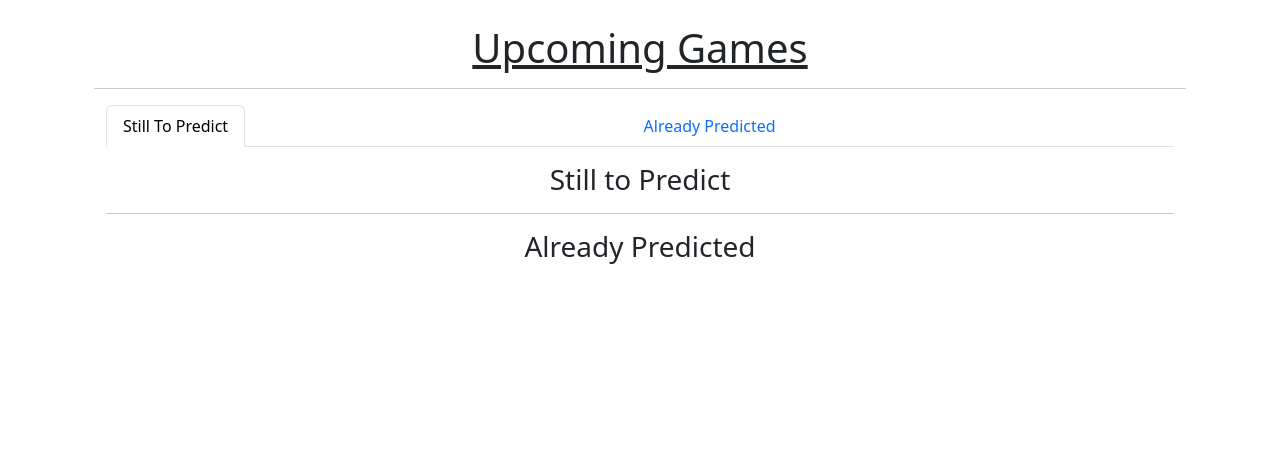
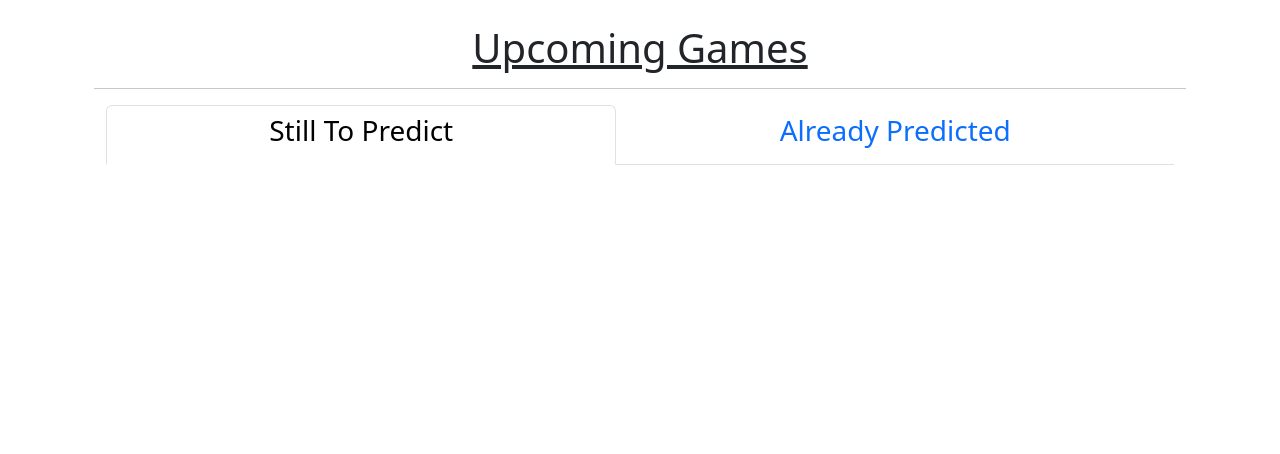
Before and after one commit to EssithAbertay/worldcup_predictions, a Flask app: page /upcoming_games in a window 1280 px wide. Shown: the part 60-514 px from the top of the page. Run offline with Flask 3, Linux system fonts and the light colour scheme; a user stored in the database is signed in; tables that the repository leaves empty hold one stand-in row (values such as "Sample post"); some libraries are stand-ins or nearby versions.

Commit message:
Upcoming games now uses tabs

```diff
--- a/app/templates/upcoming_games.html
+++ b/app/templates/upcoming_games.html
@@ -9,44 +9,27 @@
 
     <div class="container">
 
-         <ul class="nav nav-tabs mb-3 d-flex" role="tablist">
-            <li class="nav-item flex-fill">
+         <ul class="nav nav-tabs mb-3 nav-fill" role="tablist">
+            <li class="nav-item">
                 <button class="nav-link active"
                         data-bs-toggle="tab"
                         data-bs-target="#stillto"
                         type="button">
-                    Still To Predict
+                    <h3>Still To Predict</h3>
                 </button>
             </li>
-            <li class="nav-item flex-fill">
+            <li class="nav-item">
                 <button class="nav-link"
                         data-bs-toggle="tab"
                         data-bs-target="#already"
                         type="button">
-                    Already Predicted
+                    <h3>Already Predicted</h3>
                 </button>
             </li>
         </ul>
 
         <div class="tab-content">
             <div class="tab-pane show active" id="stillto">
-
-            </div>
-
-            <div class="tab-pane" id="already">
-
-            </div>
-        </div>
-
-
-
-
-
-
-
-
-        <h3>Still to Predict</h3>
-
                 {% set ns = namespace(curr_date=None) %}
 
                 {% for id in unpredicted_games %}
@@ -68,12 +51,11 @@
                     </div>
                 </div>
                 {% endfor %}
+            </div>
 
-        <hr>
-
+            <div class="tab-pane" id="already">
                 {% set ns = namespace(curr_date=None) %}
 
-        <h3>Already Predicted</h3>
                 {% for id in predicted_games %}
                 <div class="row">
                     <div class = "col-12">
@@ -88,6 +70,8 @@
                     </div>
                 </div>
                 {% endfor %}
+            </div>
+        </div>
     </div>
 
     <div class="fixed-bottom p-3 bg-white border-top text-center">
```
Lines whose indentation alone changed are shown as unchanged.
